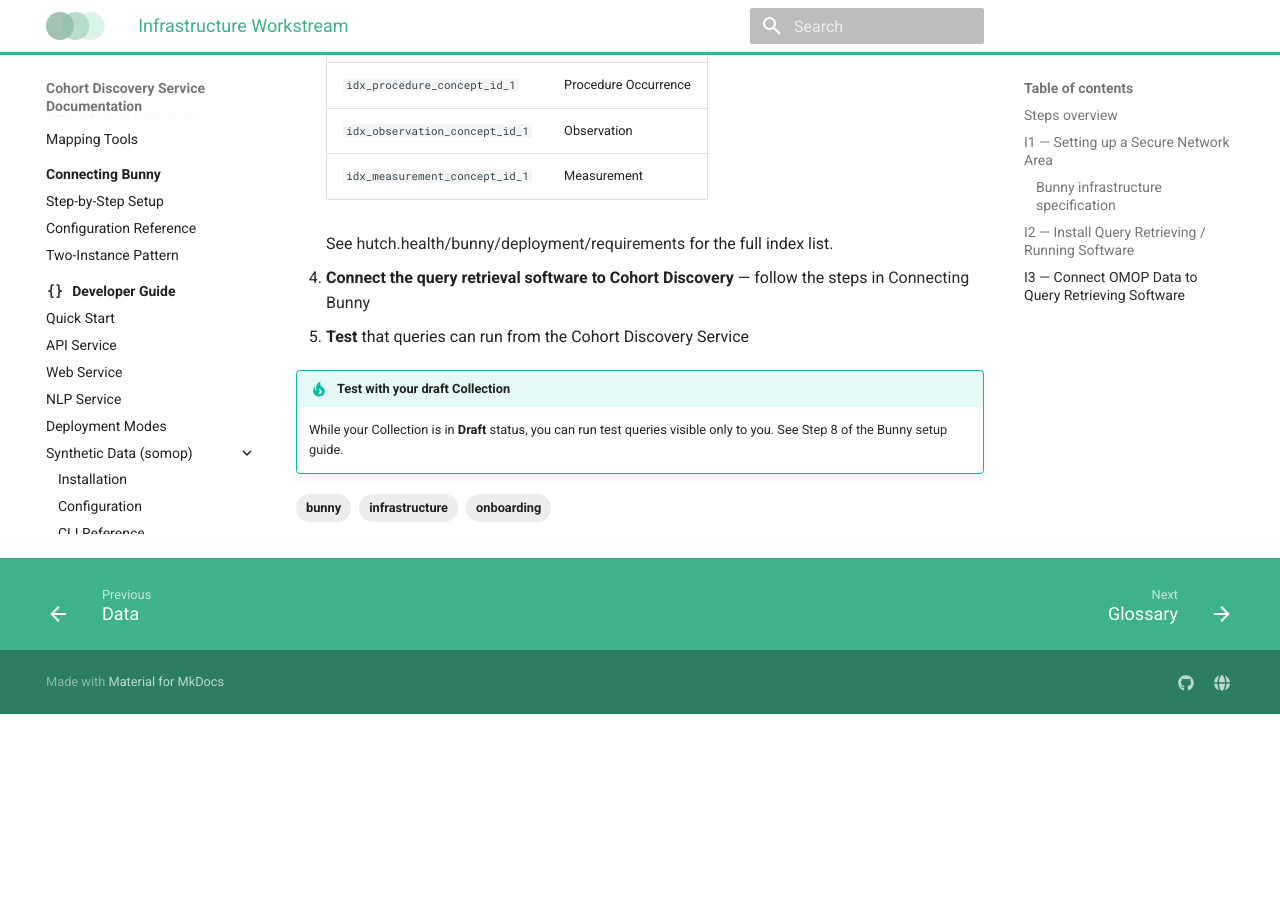
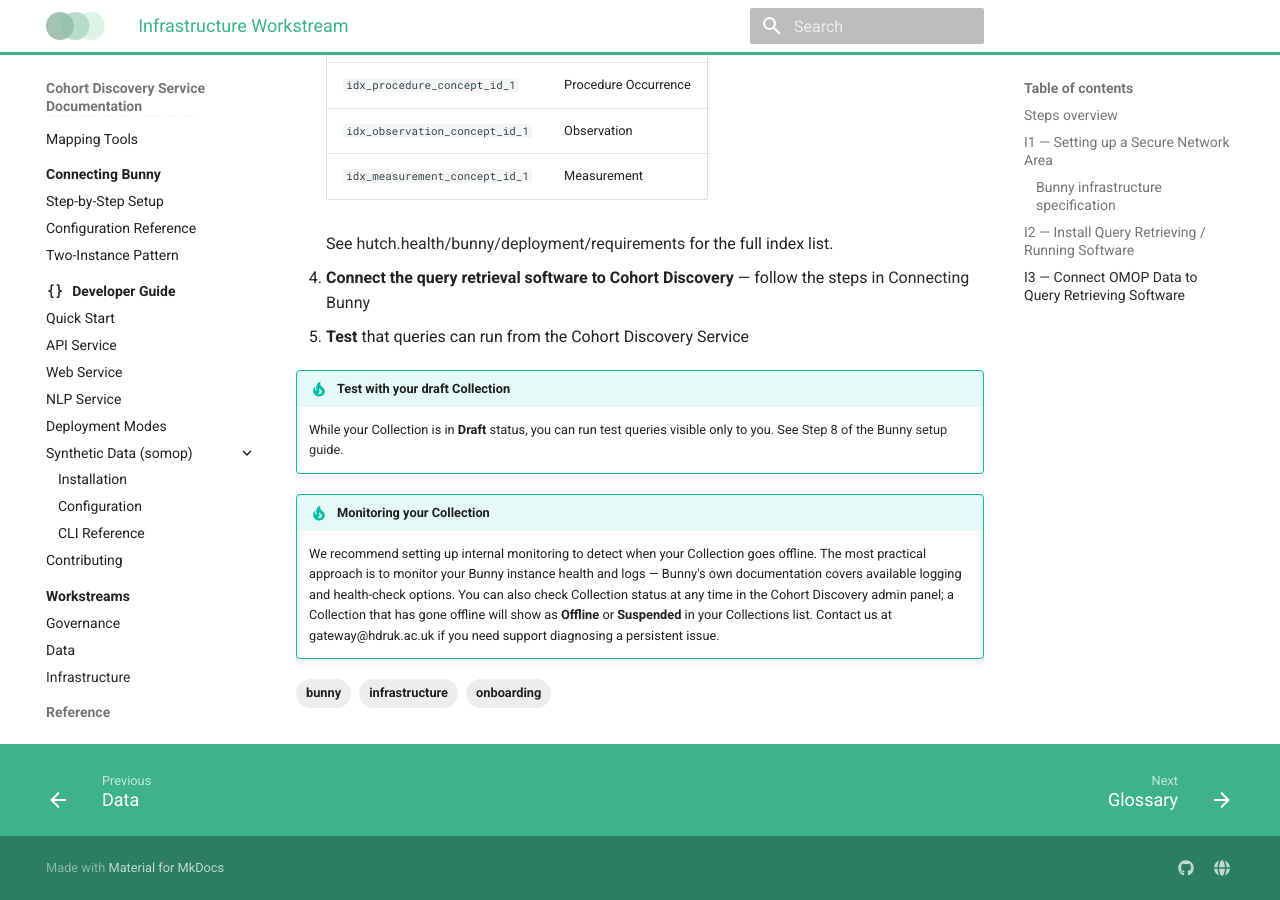
Before and after one commit to HDRUK/cohort-discovery-service-docs, an MkDocs documentation site: the page built from docs/workstreams/infrastructure.md, in a window 1280 px wide and 900 px high, scrolled down 2975 px. Built offline with MkDocs 1.6.1 and Material for MkDocs 9.7.7, drawn with Linux system fonts in a browser that asks for light colours; comment, search, counter and statistics services are not loaded; the version menu is left out; before the commit the page ends 3689 px from its top, so only the background shows below that.

Commit message:
Add monitoring tips for Collection status
Added a tip for monitoring the Collection's status and health.

```diff
--- a/docs/workstreams/infrastructure.md
+++ b/docs/workstreams/infrastructure.md
@@ -136,3 +136,6 @@
 
 !!! tip "Test with your draft Collection"
     While your Collection is in **Draft** status, you can run test queries visible only to you. See [Step 8 of the Bunny setup guide](../bunny/setup.md#step-8-request-activation-of-your-collection).
+
+!!! tip "Monitoring your Collection"
+    We recommend setting up internal monitoring to detect when your Collection goes offline. The most practical approach is to monitor your Bunny instance health and logs — Bunny's own documentation covers available logging and health-check options. You can also check Collection status at any time in the Cohort Discovery admin panel; a Collection that has gone offline will show as **Offline** or **Suspended** in your Collections list. Contact us at gateway@hdruk.ac.uk if you need support diagnosing a persistent issue.
```
